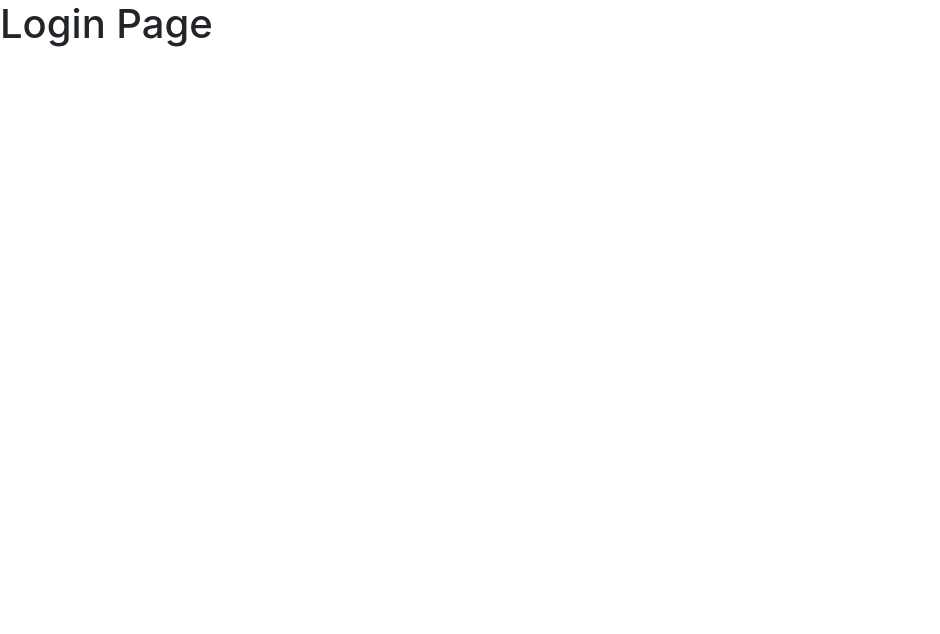
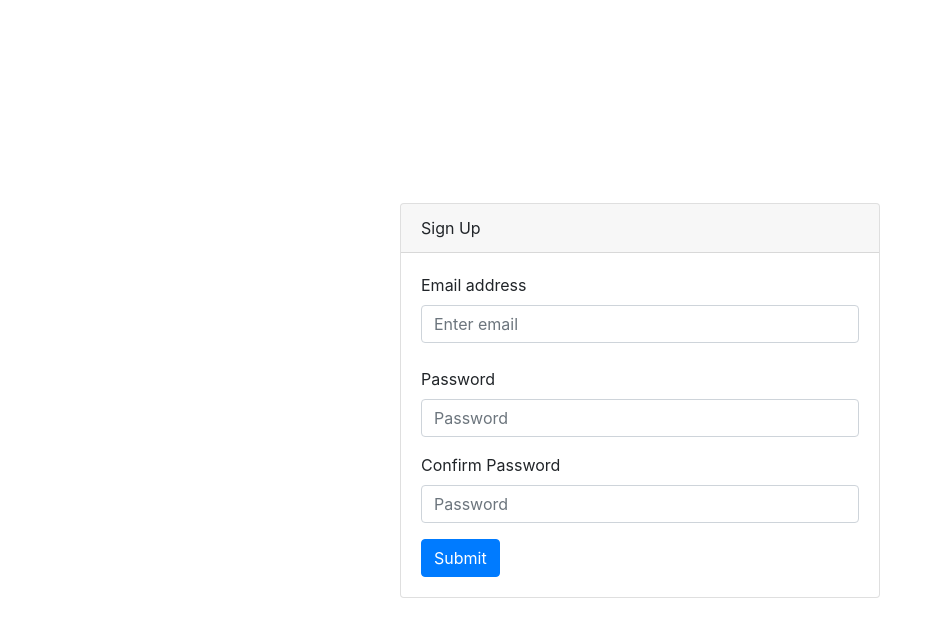
Before and after one commit to realim1/todo-log, a React (Create React App) app in the folder client/: page / in a window 1280 px wide. Shown: the top 634 px of the page, without its empty margins (0-940 px from the left). Built offline with nearby package versions, Linux system fonts and the light colour scheme.

Commit message:
Add the base of the sign-up component. Wrap LoginPage with container and additional layout styling

```diff
--- /dev/null
+++ b/client/src/components/sign-up/sign-up.component.jsx
@@ -0,0 +1,57 @@
+import React, { useState } from "react";
+import { Card, Form, Button } from "react-bootstrap";
+
+import "./sign-up.style.scss";
+
+const SignUp = () => {
+	const [validated, setValidated] = useState(false);
+
+	const handleSubmit = (event) => {
+		const form = event.currentTarget;
+		console.log(form);
+		if (form.checkValidity() === false) {
+			event.preventDefault();
+			event.stopPropagation();
+		}
+
+		setValidated(true);
+	};
+	return (
+		<Card style={{ width: "30rem" }}>
+			<Card.Header>Sign Up</Card.Header>
+			<Card.Body>
+				<Form noValidate validated={validated} onSubmit={handleSubmit}>
+					<Form.Group className='mb-4' controlId='signUpEmail'>
+						<Form.Label>Email address</Form.Label>
+						<Form.Control required type='email' placeholder='Enter email' />
+						<Form.Control.Feedback type='invalid'>
+							Please enter a valid email address.
+						</Form.Control.Feedback>
+					</Form.Group>
+
+					<Form.Group controlId='signUpPassword'>
+						<Form.Label>Password</Form.Label>
+						<Form.Control required type='password' placeholder='Password' />
+						<Form.Control.Feedback type='invalid'>
+							Please enter a valid password
+						</Form.Control.Feedback>
+					</Form.Group>
+
+					<Form.Group controlId='signUpConfirmPassword'>
+						<Form.Label>Confirm Password</Form.Label>
+						<Form.Control required type='password' placeholder='Password' />
+						<Form.Control.Feedback type='invalid'>
+							Please enter a valid password.
+						</Form.Control.Feedback>
+					</Form.Group>
+
+					<Button variant='primary' type='submit'>
+						Submit
+					</Button>
+				</Form>
+			</Card.Body>
+		</Card>
+	);
+};
+
+export default SignUp;
--- a/client/src/pages/LoginPage/LoginPage.page.jsx
+++ b/client/src/pages/LoginPage/LoginPage.page.jsx
@@ -1,9 +1,15 @@
 import React from "react";
+import { Container } from "react-bootstrap";
+import SignUp from "../../components/sign-up/sign-up.component";
 
 import "./LoginPage.style.scss";
 
 const LoginPage = () => {
-	return <h1>Login Page</h1>;
+	return (
+		<Container className='d-flex justify-content-center align-items-center vh-100'>
+			<SignUp />
+		</Container>
+	);
 };
 
 export default LoginPage;
```
Also changed, not shown: client/src/components/sign-up/sign-up.style.scss (added).
